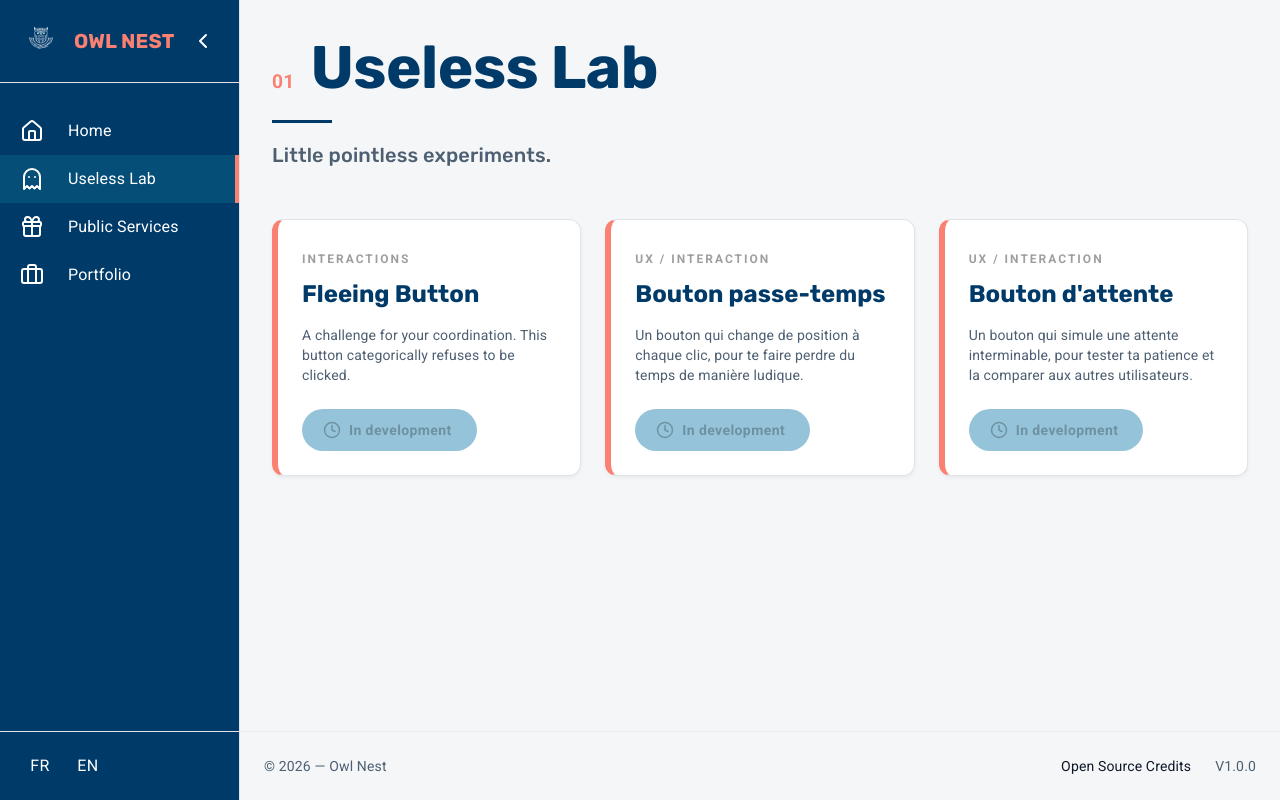
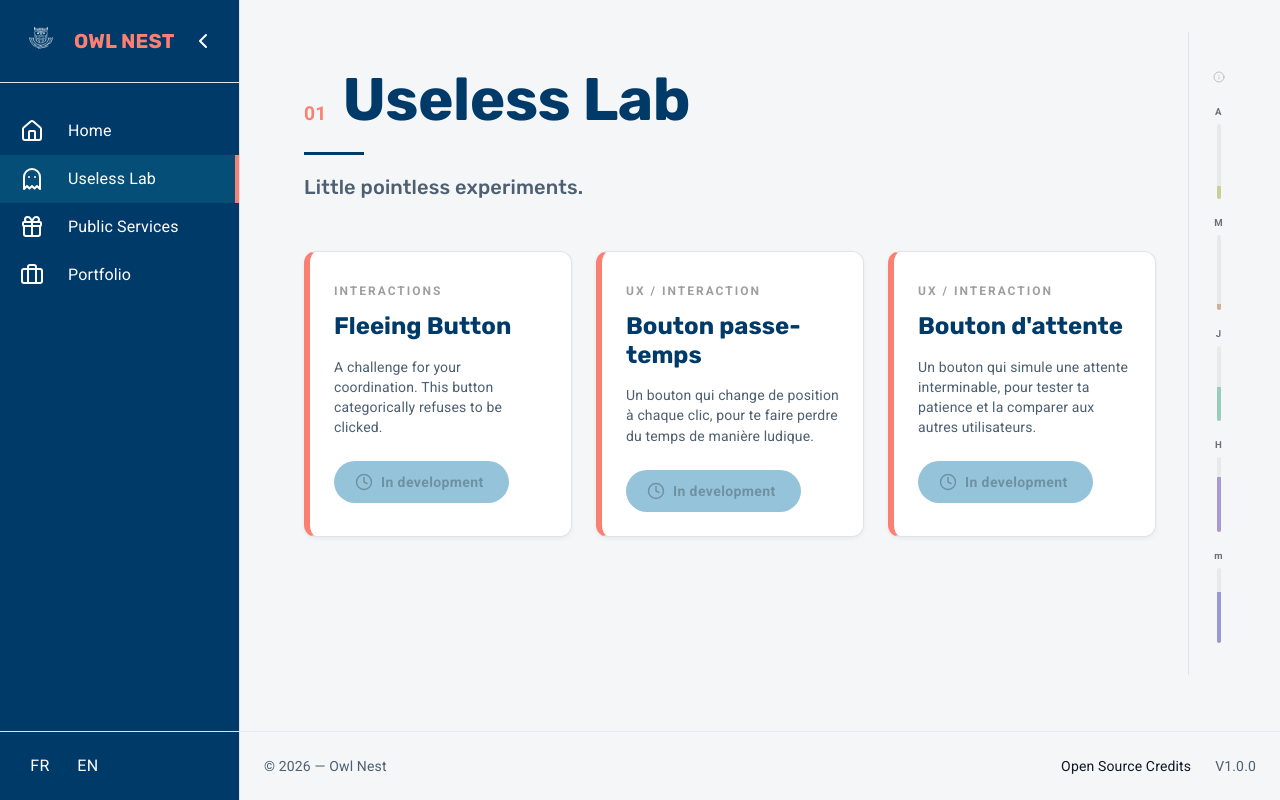
Before and after one commit to nadi3/owl-nest, a React (Vite) app: page /useless in a window 1280 px wide. Built offline with nearby package versions, Linux system fonts and the light colour scheme.

Commit message:
feat: add hex clock

```diff
--- /dev/null
+++ b/src/components/useless/TimeProgressWidget.tsx
@@ -0,0 +1,84 @@
+import { useState, useEffect } from 'react';
+import { Box, Tooltip, Typography, Stack, IconButton } from '@mui/material';
+import { Info } from 'lucide-react';
+import { percentToHex, getTimeProgress } from '@/utils/timeUtils';
+import { useTranslation } from 'react-i18next';
+
+const ProgressBar = ({ label, percent }: { label: string; percent: number }) => (
+  <Tooltip title={`${label}: ${percent.toFixed(2)}%`} placement="left" arrow>
+    <Box
+      sx={{
+        flex: 1,
+        width: '100%',
+        display: 'flex',
+        flexDirection: 'column',
+        alignItems: 'center',
+        gap: 0.5,
+        cursor: 'default',
+      }}
+    >
+      <Typography variant="caption" sx={{ fontSize: '0.6rem', opacity: 0.6, fontWeight: 700 }}>
+        {label}
+      </Typography>
+      <Box
+        sx={{
+          flex: 1,
+          width: '4px',
+          backgroundColor: 'rgba(0,0,0,0.05)',
+          borderRadius: '2px',
+          position: 'relative',
+          overflow: 'hidden',
+        }}
+      >
+        <Box
+          sx={{
+            position: 'absolute',
+            bottom: 0,
+            width: '100%',
+            height: `${percent}%`,
+            backgroundColor: percentToHex(percent),
+            transition: 'height 1s linear, background-color 1s linear',
+          }}
+        />
+      </Box>
+    </Box>
+  </Tooltip>
+);
+
+export const TimeProgressWidget = () => {
+  const { t } = useTranslation();
+  const [progress, setProgress] = useState(getTimeProgress());
+
+  useEffect(() => {
+    const timer = setInterval(() => setProgress(getTimeProgress()), 1000);
+    return () => clearInterval(timer);
+  }, []);
+
+  return (
+    <Stack
+      spacing={2}
+      sx={{
+        p: 2,
+        height: '100%',
+        borderLeft: '1px solid',
+        borderColor: 'divider',
+        alignItems: 'center',
+        py: 4,
+      }}
+    >
+      <Box sx={{ textAlign: 'center', mb: 1 }}>
+        <Tooltip title={t('useless.hex-clock.tooltip')} arrow placement="left">
+          <IconButton size="small" sx={{ opacity: 0.4 }}>
+            <Info size={12} />
+          </IconButton>
+        </Tooltip>
+      </Box>
+
+      <ProgressBar label={t('useless.hex-clock.labels.year')} percent={progress.yearProgress} />
+      <ProgressBar label={t('useless.hex-clock.labels.month')} percent={progress.monthProgress} />
+      <ProgressBar label={t('useless.hex-clock.labels.day')} percent={progress.dayProgress} />
+      <ProgressBar label={t('useless.hex-clock.labels.hour')} percent={progress.hourProgress} />
+      <ProgressBar label={t('useless.hex-clock.labels.minute')} percent={progress.minProgress} />
+    </Stack>
+  );
+};
--- a/src/i18n/locales/fr.json
+++ b/src/i18n/locales/fr.json
@@ -24,6 +24,17 @@
         "title": "Bouton d'attente",
         "subtitle": "UX / Interaction",
         "description": "Un bouton qui simule une attente interminable, pour tester ta patience et la comparer aux autres utilisateurs."
+      }
+    },
+    "hex-clock": {
+      "title": "Horloge hex",
+      "tooltip": "Visualisation de la progression temporelle. Chaque barre représente un cycle (An, Mois, Jour, Heure, Minute) et change de couleur selon son avancement (0-100% sur le spectre HSL).",
+      "labels": {
+        "year": "A",
+        "month": "M",
+        "day": "J",
+        "hour": "H",
+        "minute": "m"
       }
     }
   },
--- /dev/null
+++ b/src/layouts/UselessLayout.tsx
@@ -0,0 +1,18 @@
+import { Box } from '@mui/material';
+import { Outlet } from 'react-router-dom';
+import { TimeProgressWidget } from '@/components/useless/TimeProgressWidget';
+
+const UselessLayout = () => {
+  return (
+    <Box sx={{ display: 'flex', flexGrow: 1, height: '100%' }}>
+      <Box sx={{ flexGrow: 1, overflowY: 'auto', p: 4 }}>
+        <Outlet />
+      </Box>
+      <Box sx={{ width: '60px', flexShrink: 0 }}>
+        <TimeProgressWidget />
+      </Box>
+    </Box>
+  );
+};
+
+export default UselessLayout;
--- a/src/routes.tsx
+++ b/src/routes.tsx
@@ -7,6 +7,7 @@ import UselessIndex from '@/pages/UselessIndex.tsx';
 import PrivateIndex from '@/pages/PrivateIndex.tsx';
 import Credits from '@/pages/Credits.tsx';
 import ErrorPage from '@/pages/ErrorPage.tsx';
+import UselessLayout from '@/layouts/UselessLayout.tsx';
 
 export const router = createBrowserRouter([
   {
@@ -23,6 +24,7 @@ export const router = createBrowserRouter([
       },
       {
         path: 'useless',
+        element: <UselessLayout />,
         children: [
           { index: true, element: <UselessIndex /> },
           // { path: 'gravity', element: <GravityPage /> },
--- /dev/null
+++ b/src/utils/timeUtils.ts
@@ -0,0 +1,38 @@
+/**
+ * Converts a percentage value to a hex color code.
+ */
+export const percentToHex = (percent: number): string => {
+  const hue = percent * 3.6;
+  return `hsl(${hue}, 35%, 70%)`;
+};
+
+/**
+ * Compute the progress of the current time in years, months, days, hours, and minutes.
+ */
+export const getTimeProgress = () => {
+  const now = new Date();
+
+  // Year
+  const startYear = new Date(now.getFullYear(), 0, 1);
+  const endYear = new Date(now.getFullYear() + 1, 0, 1);
+  const yearProgress =
+    ((now.getTime() - startYear.getTime()) / (endYear.getTime() - startYear.getTime())) * 100;
+
+  // Month
+  const startMonth = new Date(now.getFullYear(), now.getMonth(), 1);
+  const endMonth = new Date(now.getFullYear(), now.getMonth() + 1, 1);
+  const monthProgress =
+    ((now.getTime() - startMonth.getTime()) / (endMonth.getTime() - startMonth.getTime())) * 100;
+
+  // Day
+  const dayProgress =
+    ((now.getHours() * 3600 + now.getMinutes() * 60 + now.getSeconds()) / 86400) * 100;
+
+  // Hour
+  const hourProgress = ((now.getMinutes() * 60 + now.getSeconds()) / 3600) * 100;
+
+  // Minute
+  const minProgress = (now.getSeconds() / 60) * 100;
+
+  return { yearProgress, monthProgress, dayProgress, hourProgress, minProgress };
+};
```
